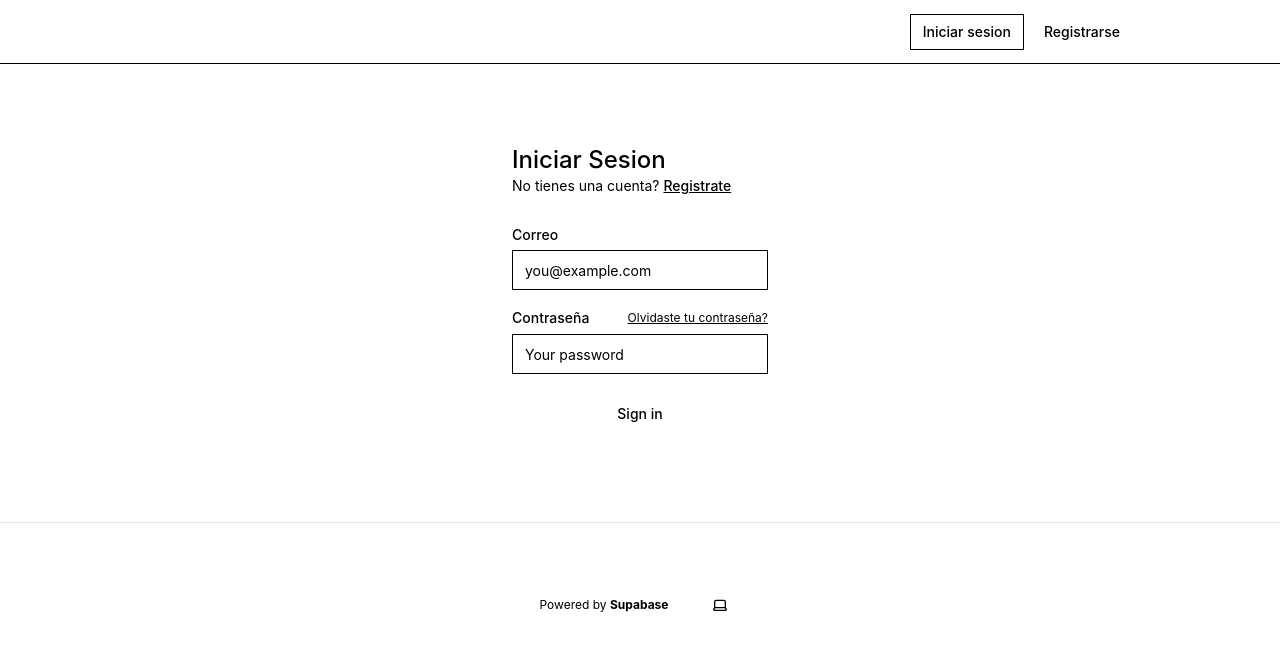
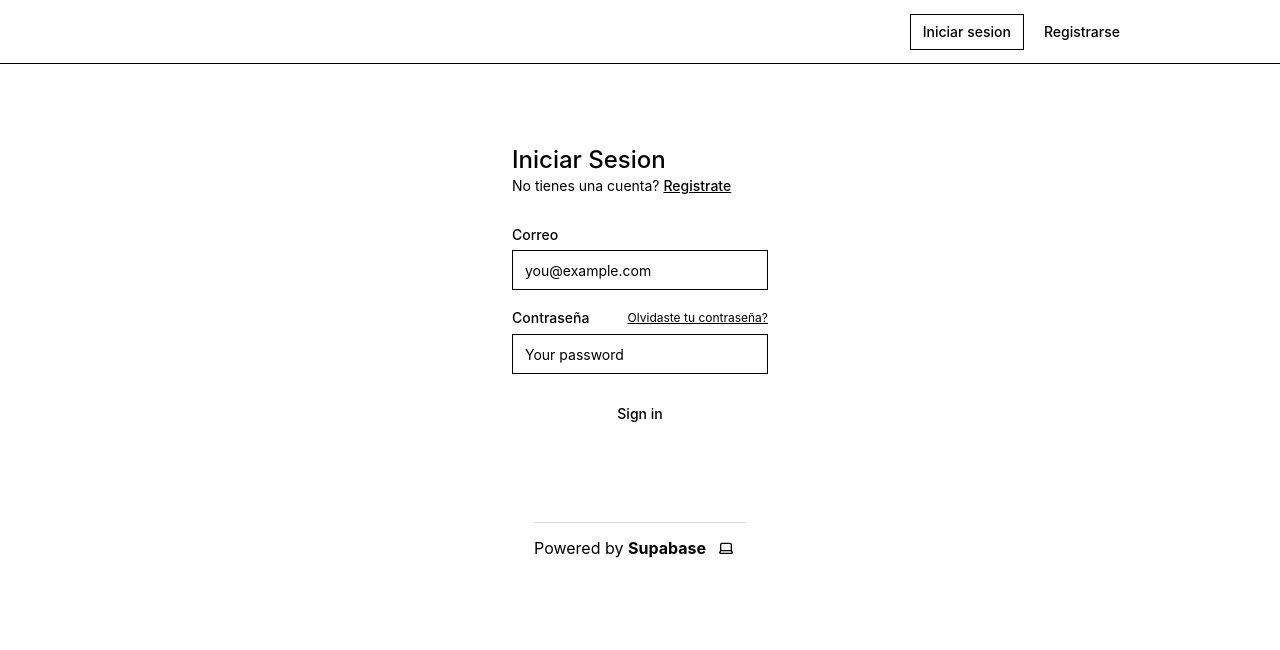
Before and after one commit to amos18g/taller, a Next.js app: page /sign-in in a window 1280 px wide. Shown: the top 650 px of the page. Built offline with nearby package versions, Linux system fonts and the light colour scheme; no server answers.

Commit message:
editando el footer

```diff
--- a/app/inicio/layout.jsx
+++ b/app/inicio/layout.jsx
@@ -23,14 +23,14 @@ export default function RootLayout({ children }) {
   return (
 
         <div className="App">
-          <Header />
+
           <div className="SideMenuAndPageContent">
             <SideMenu/>
             <main className="PageContent">
               {children}
             </main>
           </div>
-          <Footer />
+
         </div>
 
   );
--- a/app/layout.tsx
+++ b/app/layout.tsx
@@ -6,7 +6,7 @@ import { hasEnvVars } from "@/utils/supabase/check-env-vars";
 import { Geist } from "next/font/google";
 import { ThemeProvider } from "next-themes";
 import "./globals.css";
-import {  Geist_Mono } from "next/font/google";
+import { Geist_Mono } from "next/font/google";
 import Link from "next/link";
 import "./globals.css";
 
@@ -19,7 +19,6 @@ const geistMono = Geist_Mono({
   variable: "--font-geist-mono",
   subsets: ["latin"],
 });
-
 
 const defaultUrl = process.env.VERCEL_URL
   ? `https://${process.env.VERCEL_URL}`
@@ -62,7 +61,7 @@ export default function RootLayout({
                 {children}
               </div>
 
-               <footer className="w-full flex items-center justify-center border-t mx-auto text-center text-xs gap-8 py-16">
+              <footer className="AppFooter">
                 <p>
                   Powered by{" "}
                   <a
@@ -76,6 +75,8 @@ export default function RootLayout({
                 </p>
                 <ThemeSwitcher />
               </footer>
+
+
             </div>
           </main>
         </ThemeProvider>
```
